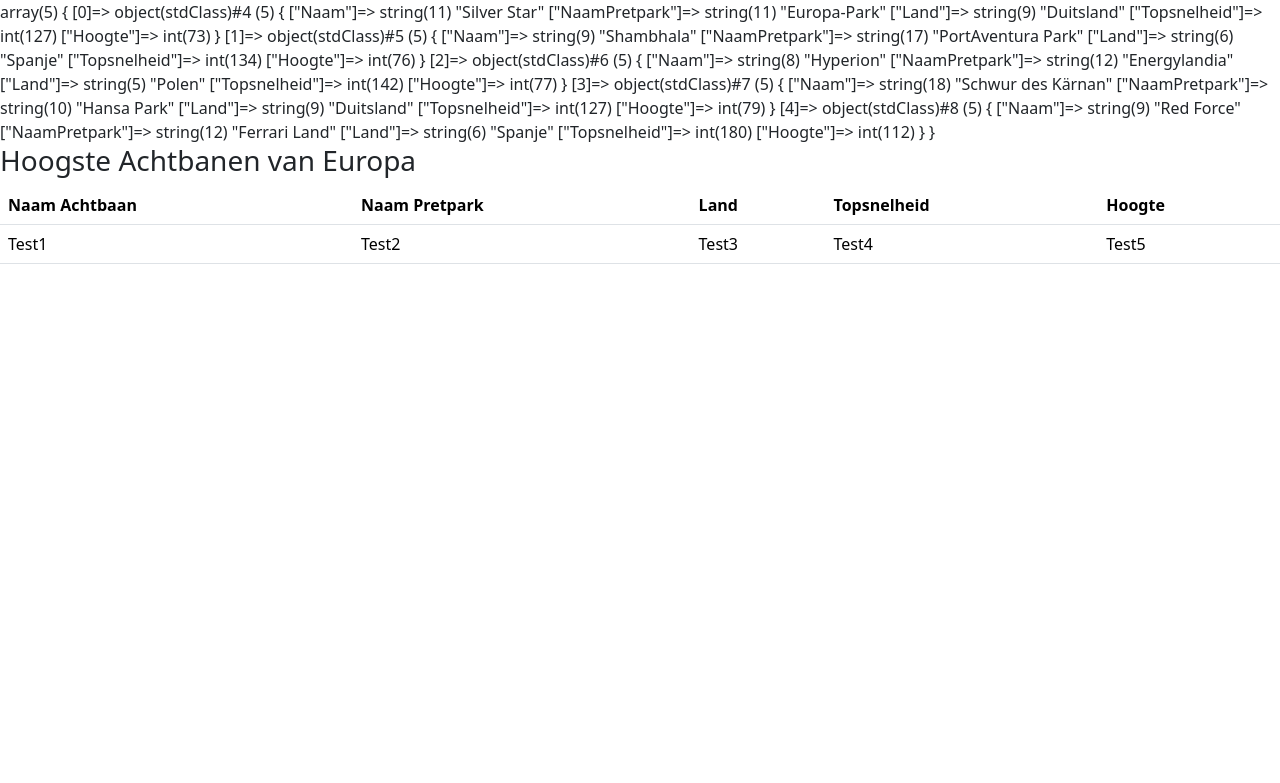
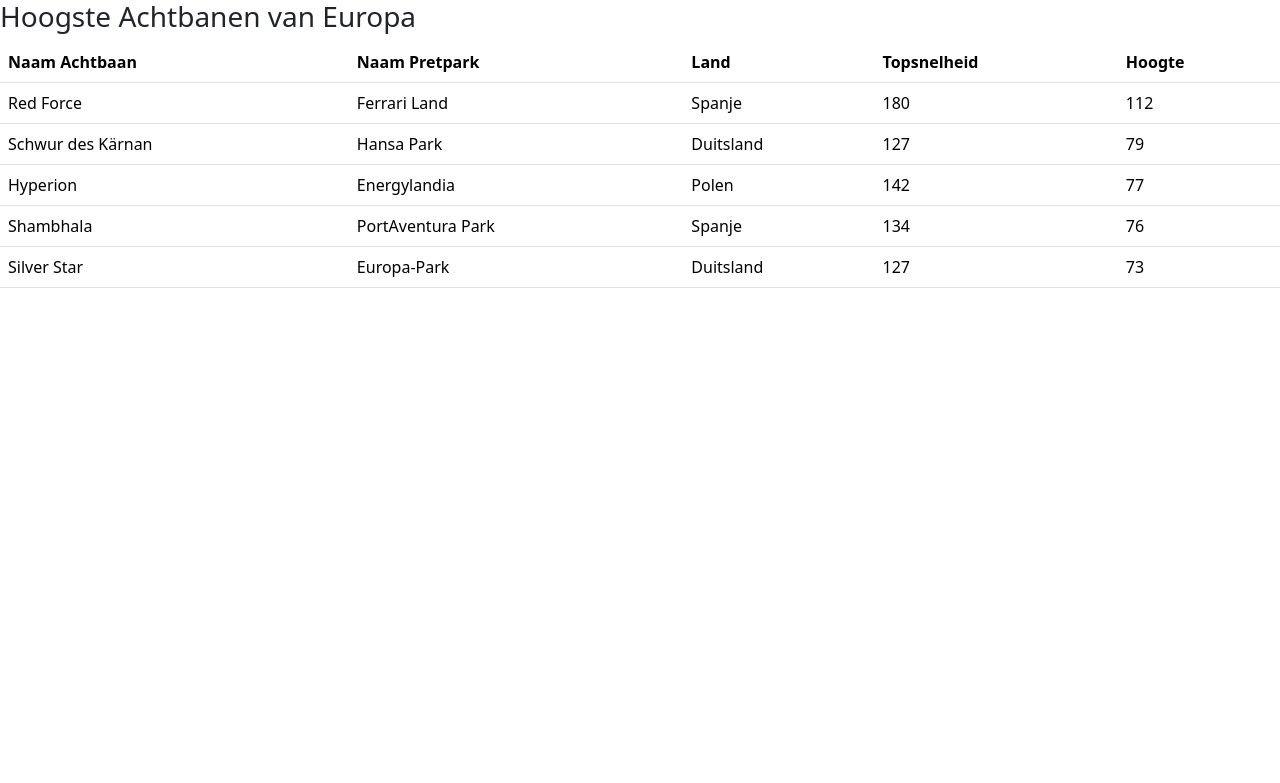
Before and after one commit to adruijter/crud-php-mysql-pdo-2408a, a PHP site: page / in a window 1280 px wide. Shown: the top 783 px of the page. Run offline with PHP 8.4, Linux system fonts and the light colour scheme; data comes from the database, SQL or seed files in the repository.

Commit message:
Laatste commit van de les

```diff
--- a/index.php
+++ b/index.php
@@ -27,7 +27,7 @@
 
             FROM AchtbanenVanEuropa AS ABVN
 
-            ORDER BY ABVN.Hoogte";
+            ORDER BY ABVN.Hoogte DESC";
 
 
     /**
@@ -46,9 +46,6 @@
      * met daarin objecten
      */
     $result = $statement->fetchAll(PDO::FETCH_OBJ);
-
-
-    var_dump($result);
 ?>
 
 <!doctype html>
@@ -73,13 +70,15 @@
             <th>Hoogte</th>
         </thead>
         <tbody>
-            <tr>
-                <td>Test1</td>
-                <td>Test2</td>
-                <td>Test3</td>
-                <td>Test4</td>
-                <td>Test5</td>
-            </tr>
+            <?php foreach($result as $achtbaanInfo) : ?>
+                  <tr>
+                     <td><?= $achtbaanInfo->Naam ?></td>
+                     <td><?= $achtbaanInfo->NaamPretpark ?></td>
+                     <td><?= $achtbaanInfo->Land ?></td>
+                     <td><?= $achtbaanInfo->Topsnelheid ?></td>
+                     <td><?= $achtbaanInfo->Hoogte ?></td>
+                  </tr>
+            <?php endforeach ?>
         </tbody>
     </table>
 
```
